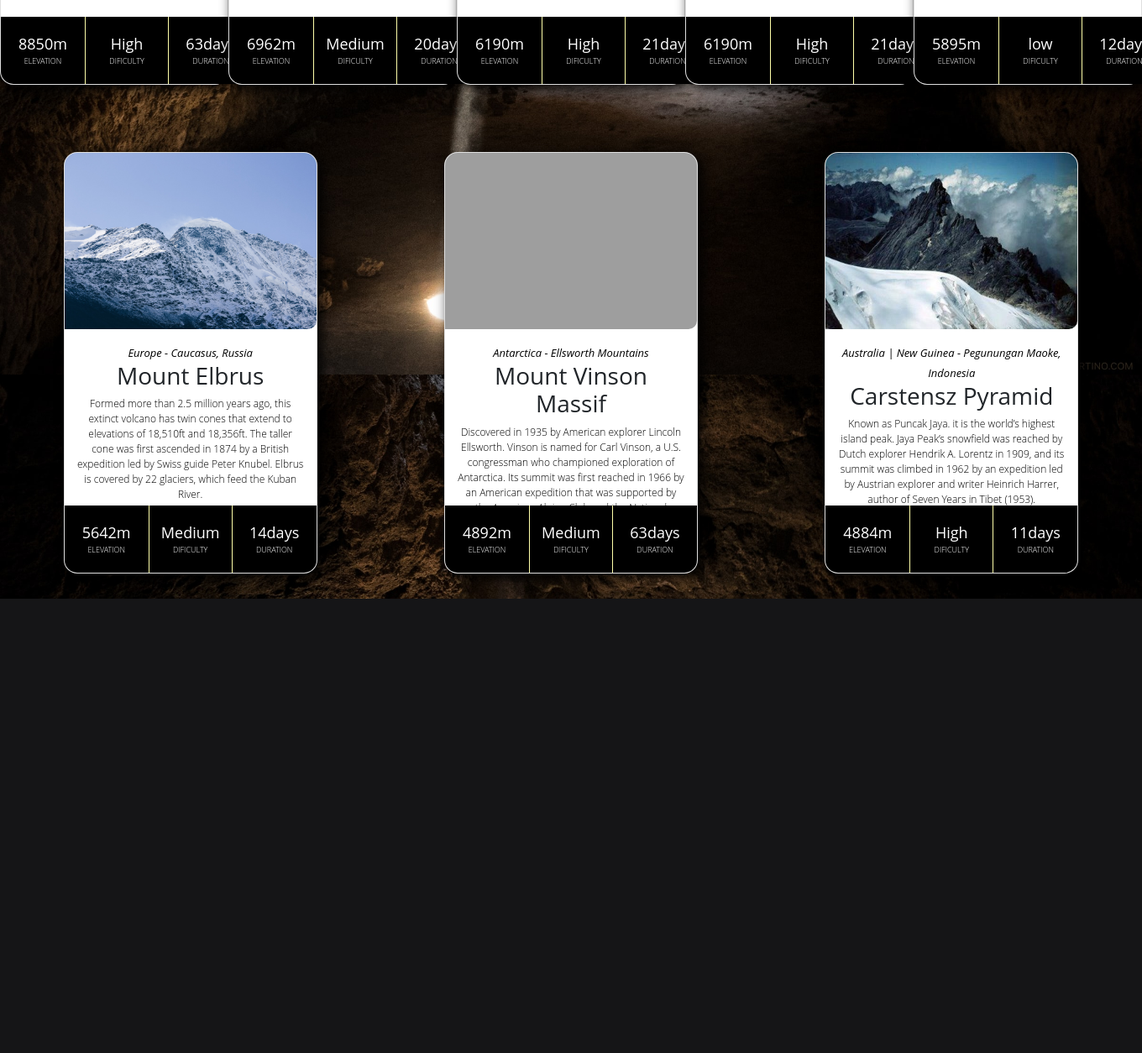
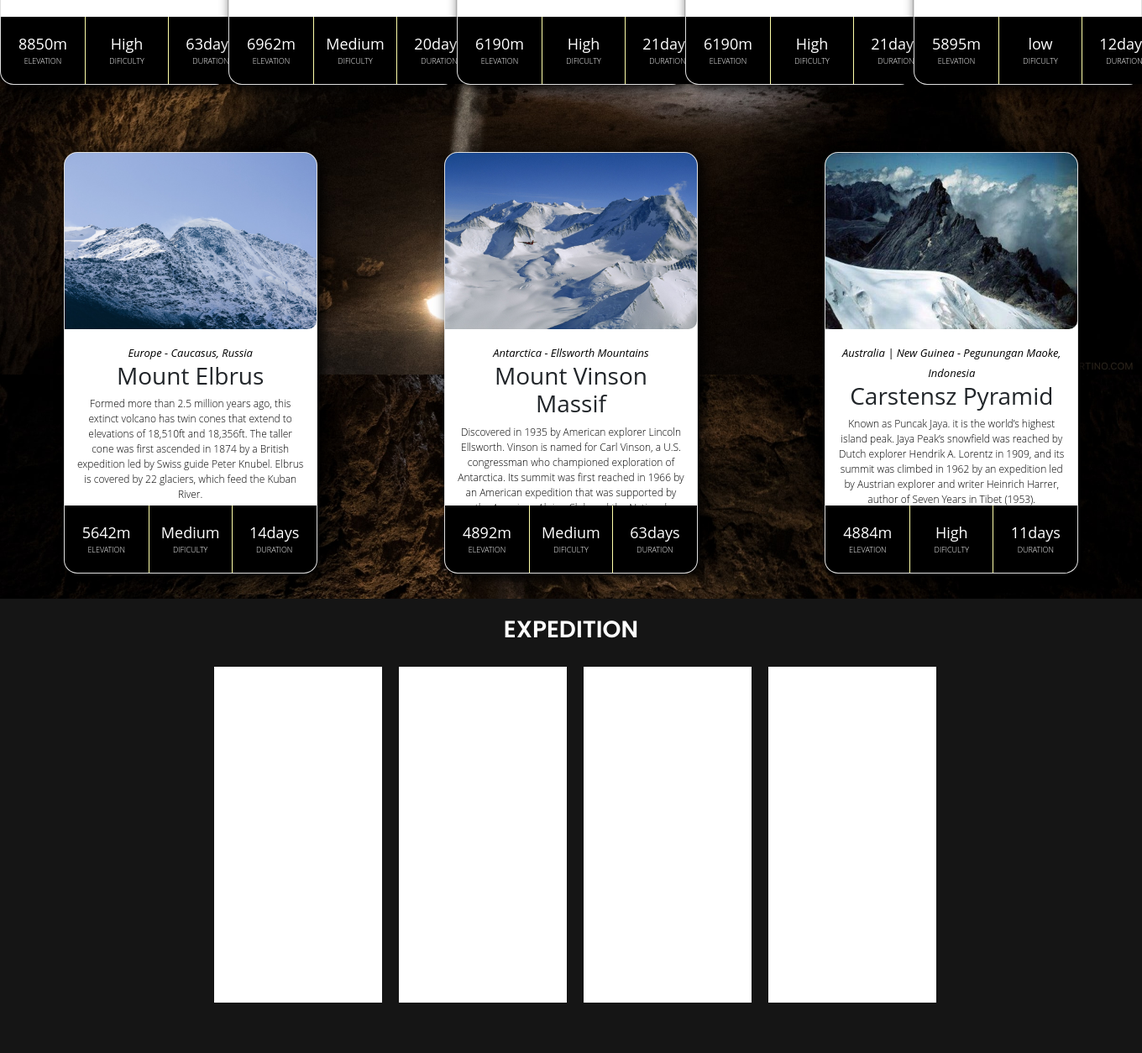
Before and after one commit to adityahh-rm/PWLTB5-IFC19, a PHP site: page / in a window 1360 px wide; the page is wider, and only the part inside the window is pictured. Shown: the part 2925-4179 px from the top of that part at 84% size. Before the commit the page ends 3638 px from the top of that part, so only its background shows below. Run offline with PHP 8.4, Linux system fonts and the light colour scheme; some libraries are stand-ins or nearby versions; grey boxes are pictures that could not be loaded.

Commit message:
Menambahkan konten Ekspedisi beserta CSS nya

```diff
--- a/css/style.css
+++ b/css/style.css
@@ -265,3 +265,110 @@ section .container-p1 > *{
     flex-direction: row;
     /* margin: 10px -15px -15px; */
 }
+
+/* EXPEDITION */
+section .exped{
+    width: 100%;
+    align-items: center;
+    justify-content: center;
+    text-align: center;
+}
+
+#expedition #exped-7{
+    padding-top: 20px;
+    padding-bottom: 20px;
+    text-align: center;
+}
+
+.exped h2 span {
+	margin-left: 1em;
+	color: white;
+	font-size: 12px;
+}
+
+.exped .column {
+	/* margin: 15px 15px 0; */
+    /* margin: auto 220px; */
+    justify-content: center;
+    display: flex;
+	padding: 0;
+}
+.exped .column:last-child {
+	padding-bottom: 60px;
+}
+.exped .column::after {
+	content: '';
+	clear: both;
+	display: flex;
+}
+/* pengaturan hover pada text */
+.exped .column div {
+	position: relative;
+	float: left;
+	width: 200px;
+	height: 400px;
+	margin: 0 10px;
+	padding: 0;
+}
+.exped .column div:first-child {
+	margin-left: 20px;
+}
+.exped .column div span {
+	position: absolute;
+	bottom: -20px;
+	left: 0;
+	z-index: 999;
+	display: block;
+	width: 200px;
+	margin: 0;
+	padding: 0;
+	color: #fff;
+	font-size: 18px;
+	text-decoration: none;
+	text-align: center;
+	-webkit-transition: .3s ease-in-out;
+	transition: .3s ease-in-out;
+	opacity: 0;
+}
+
+.column .ex{
+    margin: auto 100%;
+}
+
+.exped figure {
+	width: 200px;
+	height: 400px;
+	margin: 0;
+	padding: 0;
+	background: #fff;
+	overflow: hidden;
+}
+
+.exped figure img{
+	height: 100%;
+	margin: 0;
+	padding: 0;
+	background: #fff;
+	overflow: hidden;
+}
+
+.exped figure:hover+span {
+	bottom: -36px;
+	opacity: 1;
+}
+/* effect di ekspedisinya */
+.hover07 figure img {
+	-webkit-filter: blur(3px);
+	filter: blur(3px);
+	-webkit-transition: .3s ease-in-out;
+	transition: .3s ease-in-out;
+}
+.hover07 figure:hover img {
+	-webkit-filter: blur(0);
+	filter: blur(0);
+}
+
+/* Button Hover Expedition */
+#expedButton{
+    margin: 50px auto ;
+}
--- a/index.html
+++ b/index.html
@@ -387,6 +387,50 @@
         </div>
     </section>
 
+    <!-- Konten Ekspedisi -->
+    <section id="expedition">
+        <div class="exped">
+            <h3 id="exped-7" style="color: #fff !important; font-weight: 600;">
+                EXPEDITION
+            </h3>
+            <div class="hover07 column">
+                <div class="ex">
+                    <figure>
+                        <a href=""> <!-- isi link masuk ke ekspedisi -->
+                            <img src="" /> <!-- isi gambar disini -->
+                        </a>
+                    </figure>
+                    <span>Everest Expedition</span>
+                </div>
+                <div class="ex">
+                    <figure>
+                        <a href=""> <!-- isi link masuk ke ekspedisi -->
+                            <img src="" /> <!-- isi gambar disini -->
+                        </a>
+                    </figure>
+                    <span>Vinson Expedition</span>
+                </div>
+                <div class="ex">
+                    <figure>
+                        <a href=""> <!-- isi link masuk ke ekspedisi -->
+                            <img src="" /> <!-- isi gambar disini -->
+                        </a>
+                    </figure>
+                    <span>Kilimanjaro Expedition</span>
+                </div>
+                <div class="ex">
+                    <figure>
+                        <a href=""> <!-- isi link masuk ke ekspedisi -->
+                            <img src="" /> <!-- isi gambar disini -->
+                        </a>
+                    </figure>
+                    <span>Carstensz Expedition</span>
+                </div>
+            </div>
+        </div>
+    </section>
+
+
 </body>
 </html>
     <script src="https://cdn.jsdelivr.net/npm/@popperjs/core@2.6.0/dist/umd/popper.min.js" integrity="sha384-KsvD1yqQ1/1+IA7gi3P0tyJcT3vR+NdBTt13hSJ2lnve8agRGXTTyNaBYmCR/Nwi" crossorigin="anonymous"></script>
```
Also changed, not shown: img/carousmount/Vinson - Antartika.jpg (added).
